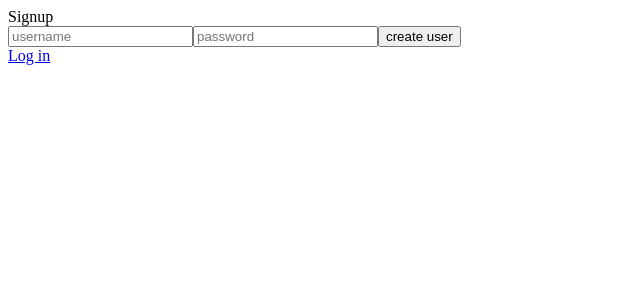
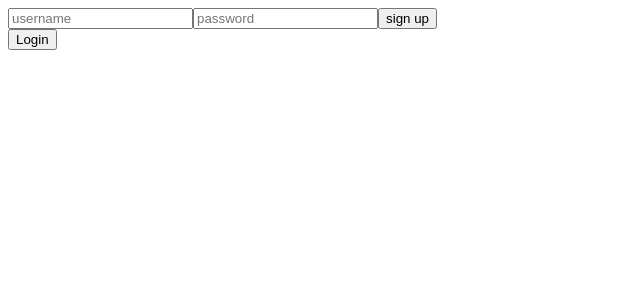
Before and after one commit to AI-Dungeon-Masters/character-creator, a React app: page /signup in a window 1280 px wide. Shown: the top 300 px of the page, without its empty margins (0-640 px from the left). Built offline with nearby package versions, Linux system fonts and the light colour scheme.

Commit message:
Complete refactoring and fixing of routes; much more secure now

```diff
--- a/client/App.jsx
+++ b/client/App.jsx
@@ -1,17 +1,28 @@
-import React, { Component } from 'react';
-import { Routes, Route } from 'react-router-dom';
-import Cookies from 'js-cookie';
-import jwt_decode from 'jwt-decode';
+import React, { useEffect, useState } from 'react';
 
 //import './stylesheets/styles.css';
 
-class App extends Component {
-  render() {
+import Login from './components/auth/Login';
+import Signup from './components/auth/Signup';
+import Home from './components/Home';
+
+const App = () => {
+  const [loggedIn, setLoggedIn] = useState(null);
+  const [authModal, setAuthModal] = useState('login')
+
+  if (!loggedIn && authModal === 'login') {
+    return <Login setLoggedIn={setLoggedIn} setAuthModal={setAuthModal}/>;
+  } else if (!loggedIn && authModal === 'signup') {
+    return <Signup setLoggedIn={setLoggedIn} setAuthModal={setAuthModal}/>
+  } else {
     return (
-      <div>
-      </div>
+      <Home/>
     );
   }
 }
 
+/*
+const App = () => {
+  return (<Home/>)
+}*/
 export default App;
--- a/client/components/Home.jsx
+++ b/client/components/Home.jsx
@@ -1,12 +1,14 @@
 import React from 'react';
+import { useEffect, useState } from 'react';
+import { Navigate } from 'react-router-dom';
 
 import { useAuth } from '../context/useAuthContext';
 
 const Home = () => {
   const { loggedInUser } = useAuth();
-  return (<div>
-    { loggedInUser }
-  </div>);
+  return (<>
+            {loggedInUser}
+          </>);
 };
 
 export default Home;
--- a/client/components/auth/Login.jsx
+++ b/client/components/auth/Login.jsx
@@ -2,11 +2,11 @@ import React, { useState } from 'react';
 import { Link, useNavigate } from "react-router-dom";
 import { useAuth } from '../../context/useAuthContext';
 
-const Login = () => {
+const Login = ({ setLoggedIn, setAuthModal}) => {
   const [username, setUsername] = useState("");
   const [password, setPassword] = useState("");
 
-  const { loggedInUser, setLoggedInUser } = useAuth();
+  const { setLoggedInUser } = useAuth();
 
   const onSubmit = async (e) => {
     e.preventDefault();
@@ -17,20 +17,21 @@ const Login = () => {
         body: JSON.stringify({ username, password })
       });
       const id = await data.json();
+      setLoggedIn(id)
       setLoggedInUser(id);
     } catch (err) {
       console.log(err);
     }
   };
 
-  return (
-      <form onSubmit={onSubmit}>
-          <input name="username" type="text" value={username} onChange={e => setUsername(e.target.value)} placeholder="username"/>
-          <input name="password" type="password" value={password} onChange={e => setPassword(e.target.value)} placeholder="password"/>
-          <input type='submit' value="login"/>
-          <br/>
-          <Link to={'/signup'}>Sign up</Link>
-      </form>);
+  return (<div>
+            <form onSubmit={onSubmit}>
+                <input name="username" type="text" value={username} onChange={e => setUsername(e.target.value)} placeholder="username"/>
+                <input name="password" type="password" value={password} onChange={e => setPassword(e.target.value)} placeholder="password"/>
+                <input type='submit' value="login"/>
+            </form>
+            <button onClick={()=>setAuthModal('signup')}>Sign up</button>
+          </div>);
 };
 
 export default Login;
--- a/client/components/auth/Signup.jsx
+++ b/client/components/auth/Signup.jsx
@@ -1,17 +1,37 @@
-import React from 'react';
-import { Link } from "react-router-dom";
+import React, { useState } from 'react';
+import { Link, useNavigate } from "react-router-dom";
+import { useAuth } from '../../context/useAuthContext';
 
-const Signup = () => {
-  return (
-    <div>
-      Signup
-      <form method='POST' action='/signup'>
-        <input name="username" type="text" placeholder="username"></input>
-        <input name="password" type="password" placeholder="password"></input>
-        <input type="submit" value="create user"></input>
-      </form>
-      <Link to={'/login'}>Log in</Link>
-    </div>);
+const Signup = ({ setLoggedIn, setAuthModal }) => {
+  const [username, setUsername] = useState("");
+  const [password, setPassword] = useState("");
+
+  const { setLoggedInUser } = useAuth();
+
+  const onSubmit = async (e) => {
+    e.preventDefault();
+    try {
+      const data = await fetch('/signup', {
+        method: 'post',
+        headers: { 'Content-Type': 'application/json' },
+        body: JSON.stringify({ username, password })
+      });
+      const id = await data.json();
+      setLoggedIn(id)
+      setLoggedInUser(id);
+    } catch (err) {
+      console.log(err);
+    }
+  };
+
+  return (<div>
+            <form onSubmit={onSubmit}>
+                <input name="username" type="text" value={username} onChange={e => setUsername(e.target.value)} placeholder="username"/>
+                <input name="password" type="password" value={password} onChange={e => setPassword(e.target.value)} placeholder="password"/>
+                <input type='submit' value="sign up"/>
+            </form>
+            <button onClick={()=>setAuthModal('login')}>Login</button>
+          </div>);
 };
 
 export default Signup;
--- a/client/index.js
+++ b/client/index.js
@@ -7,7 +7,6 @@ import { AuthProvider } from './context/useAuthContext';
 import App from './App';
 import Login from './components/auth/Login';
 import Signup from './components/auth/Signup';
-import Protected from './components/auth/Protected';
 
 const container = document.getElementById('app');
 
@@ -19,10 +18,7 @@ root.render(
       <Routes>
         <Route exact path="/login" element={<Login/>}/>
         <Route exact path="/signup" element={<Signup/>}/>
-        <Route index element={
-          <Protected>
-            <App />
-          </Protected>}/>
+        <Route index element={<App/>}/>
       </Routes>
     </BrowserRouter>
   </AuthProvider>
--- a/package.json
+++ b/package.json
@@ -19,6 +19,7 @@
     "babel-loader": "^9.1.2",
     "babel-preset-es2015": "^6.24.1",
     "bcryptjs": "^2.4.3",
+    "body-parser": "^1.20.1",
     "concurrently": "^7.6.0",
     "cookie-parser": "^1.4.6",
     "dotenv": "^16.0.3",
```
Also changed, not shown: 2 other files (tests, documents, lock files or other folders).
